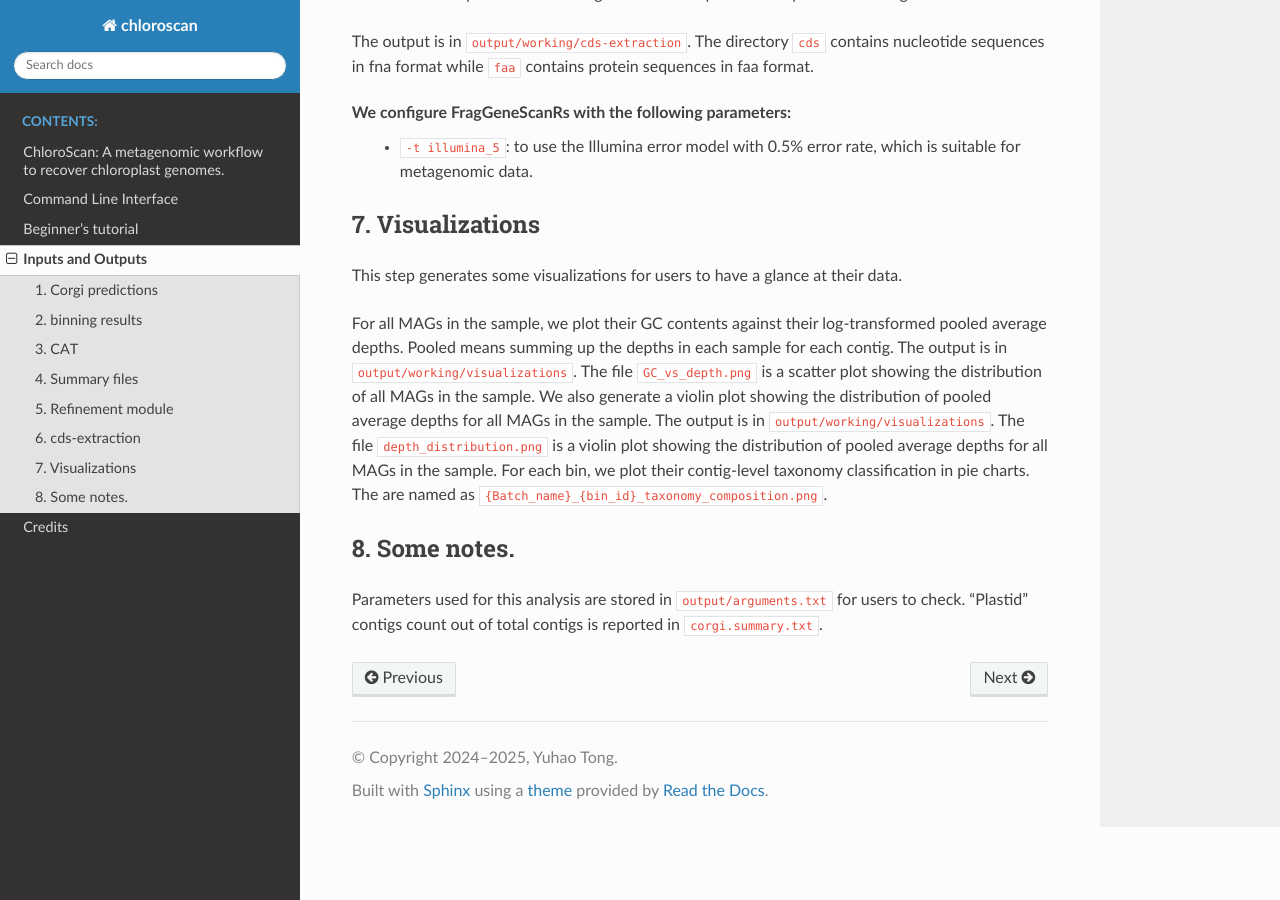
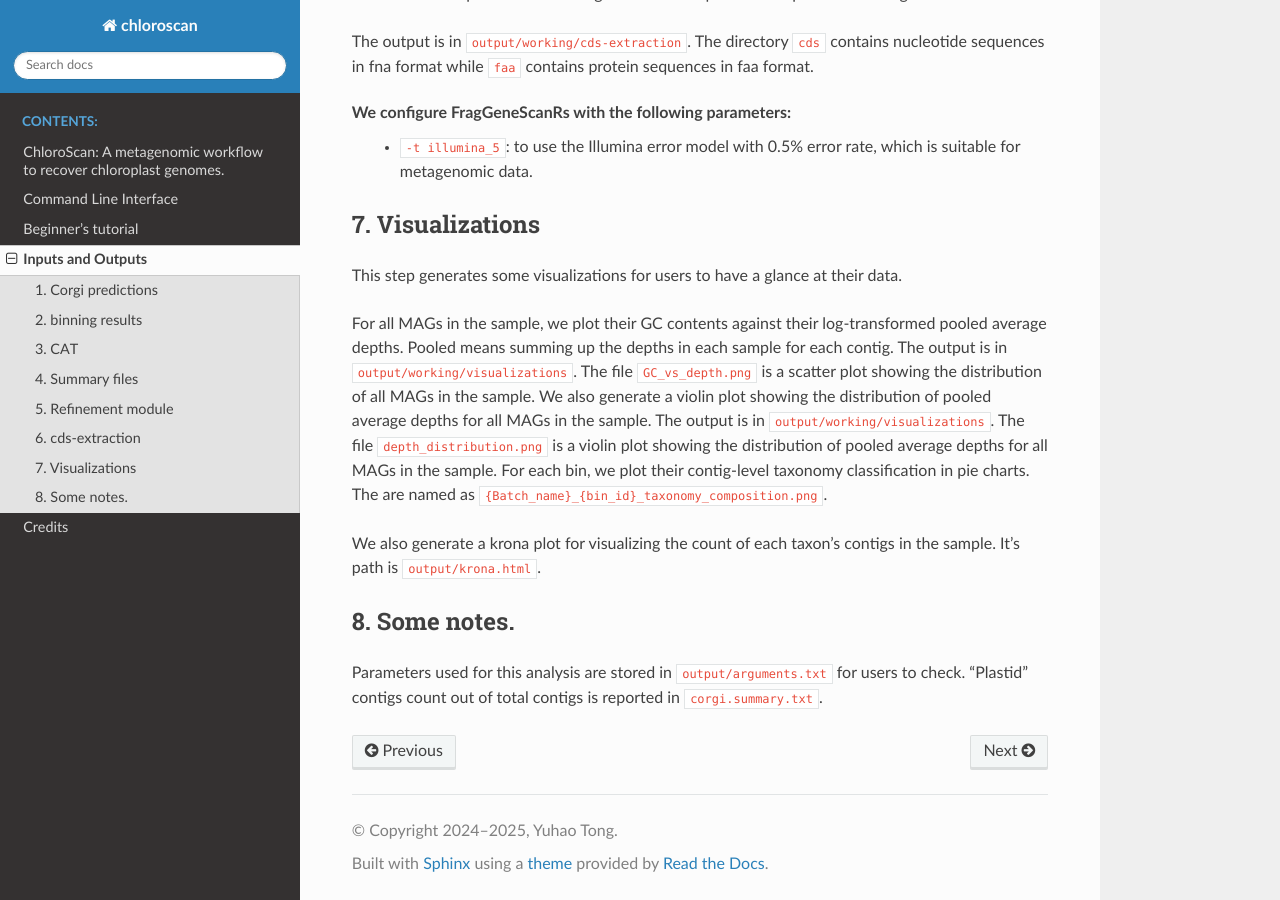
Before and after one commit to Andyargueasae/chloroscan, a Sphinx documentation site: the page built from docs/source/main/inputs_and_outputs.rst, in a window 1280 px wide and 900 px high, scrolled down 4139 px. Built offline with Sphinx 7.4.7 and the Read the Docs theme 3.1.0, drawn with Linux system fonts in a browser that asks for light colours.

Commit message:
add Krona plot

```diff
--- a/docs/source/main/inputs_and_outputs.rst
+++ b/docs/source/main/inputs_and_outputs.rst
@@ -170,6 +170,8 @@ For all MAGs in the sample, we plot their GC contents against their log-transfor
 We also generate a violin plot showing the distribution of pooled average depths for all MAGs in the sample. The output is in ``output/working/visualizations``. The file ``depth_distribution.png`` is a violin plot showing the distribution of pooled average depths for all MAGs in the sample.
 For each bin, we plot their contig-level taxonomy classification in pie charts. The are named as ``{Batch_name}_{bin_id}_taxonomy_composition.png``.
 
+We also generate a krona plot for visualizing the count of each taxon's contigs in the sample. It's path is ``output/krona.html``.
+
 8. Some notes.
 ============================
 Parameters used for this analysis are stored in ``output/arguments.txt`` for users to check.
```
